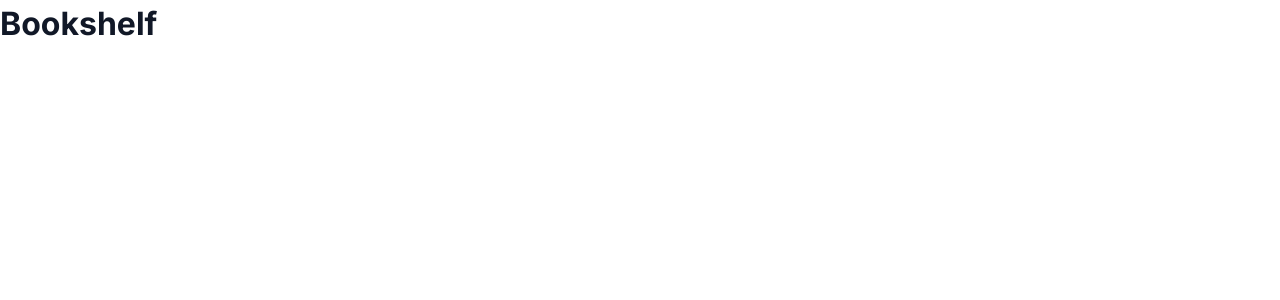
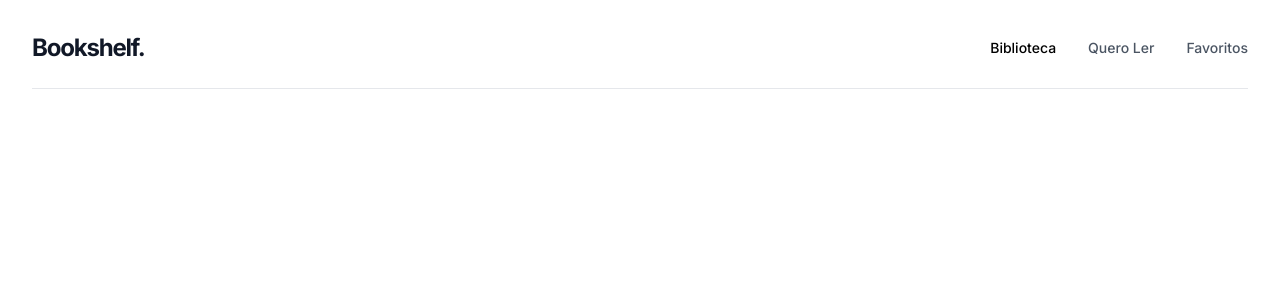
Before and after one commit to Jhnvida/bookshelf, a React (Vite) app: page / in a window 1280 px wide. Shown: the top 300 px of the page. Built offline with nearby package versions, Linux system fonts and the light colour scheme.

Commit message:
feat: implementa o header da página

```diff
--- a/package.json
+++ b/package.json
@@ -12,6 +12,7 @@
         "preview": "vite preview"
     },
     "dependencies": {
+        "lucide-react": "^1.28.0",
         "react": "^19.2.8",
         "react-dom": "^19.2.8"
     },
--- a/src/App.tsx
+++ b/src/App.tsx
@@ -1,7 +1,9 @@
+import Header from "./components/Header";
+
 export default function App() {
     return (
         <>
-            <h1>Bookshelf</h1>
+            <Header />
         </>
     );
 }
--- /dev/null
+++ b/src/components/Header/index.tsx
@@ -0,0 +1,17 @@
+import styles from "./styles.module.css";
+
+export default function Header() {
+    return (
+        <nav className={styles.nav}>
+            <div className={styles.content}>
+                <h1 className={styles.logo}>Bookshelf.</h1>
+
+                <div className={styles.links}>
+                    <a className={`${styles.link} ${styles.link_selected}`}>Biblioteca</a>
+                    <a className={styles.link}>Quero Ler</a>
+                    <a className={styles.link}>Favoritos</a>
+                </div>
+            </div>
+        </nav>
+    );
+}
--- /dev/null
+++ b/src/components/Header/styles.module.css
@@ -0,0 +1,59 @@
+.nav {
+    display: flex;
+    justify-content: center;
+    padding: 2rem;
+}
+
+.content {
+    display: flex;
+    align-items: center;
+    justify-content: space-between;
+
+    width: 100%;
+    max-width: 80rem;
+    padding-bottom: 1.5rem;
+    border-bottom: 1px solid var(--border);
+}
+
+.logo {
+    font-size: 1.5rem;
+    font-weight: 700;
+    line-height: 2rem;
+    letter-spacing: -0.05em;
+}
+
+.links {
+    display: flex;
+    gap: 2rem;
+}
+
+.link {
+    font-size: 0.875rem;
+    font-weight: 500;
+    line-height: 1.25rem;
+    color: var(--text-secondary);
+
+    transition: color var(--transition);
+}
+
+.link:hover,
+.link_selected {
+    color: var(--primary);
+}
+
+@media (width <= 640px) {
+    .nav {
+        padding: 1.25rem 1rem;
+    }
+
+    .content {
+        flex-direction: column;
+        gap: 1.25rem;
+    }
+
+    .links {
+        gap: 1.5rem;
+        justify-content: center;
+        width: 100%;
+    }
+}
```
Also changed, not shown: 1 other file (tests, documents, lock files or other folders).
